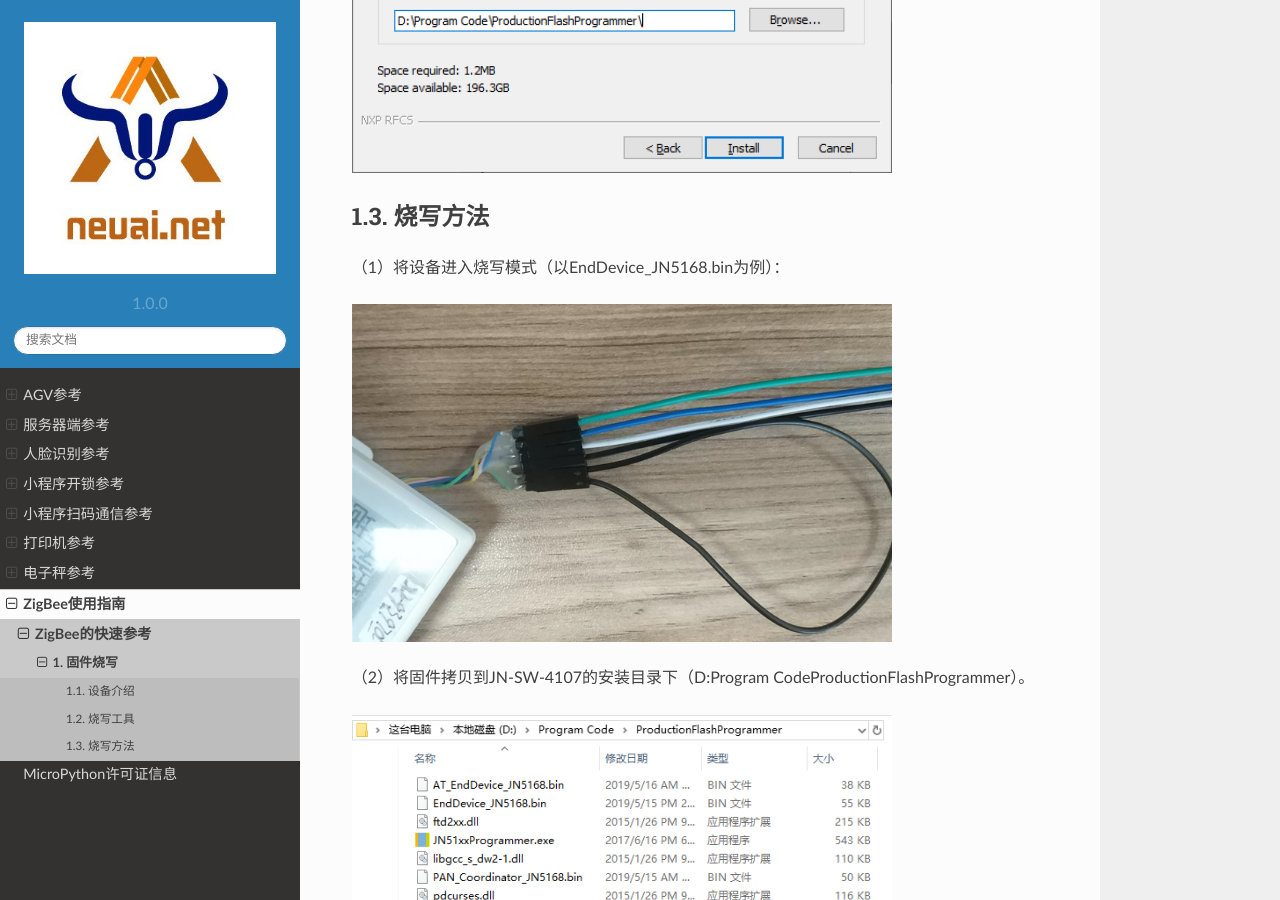
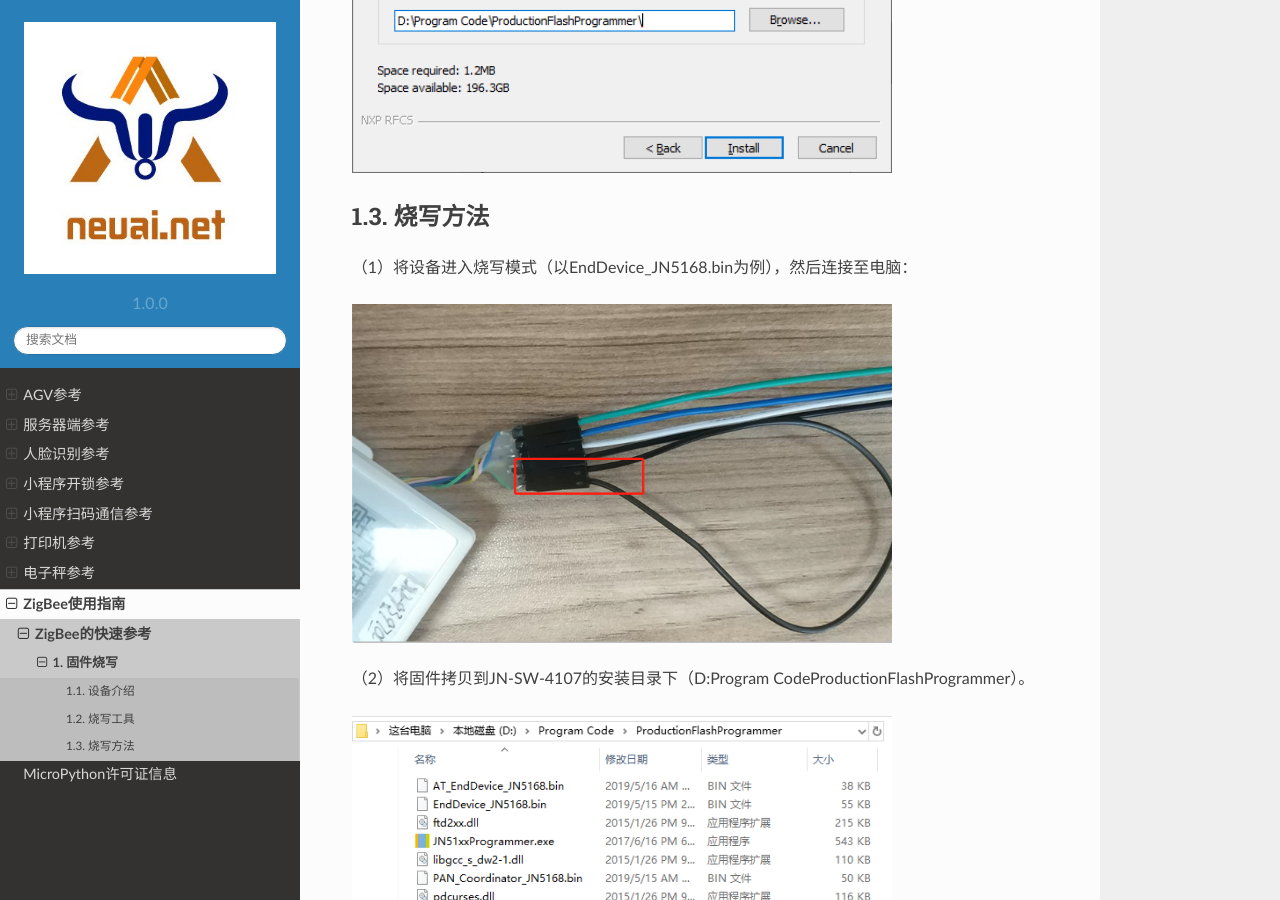
Before and after one commit to ieflex/newretaildoc, a Sphinx documentation site: the page built from docs/zigbee/quickref/burn.rst, in a window 1280 px wide and 900 px high, scrolled down 1956 px. Built offline with Sphinx 7.4.7 and the Read the Docs theme 2.0.0, drawn with Linux system fonts in a browser that asks for light colours; pages that are not in the unit, such as notebooks, are missing from menus.

Commit message:
更新ZigBee设备烧写方法

```diff
--- a/docs/zigbee/quickref/burn.rst
+++ b/docs/zigbee/quickref/burn.rst
@@ -44,9 +44,9 @@
 烧写方法
 ----------------------------
 
-（1）将设备进入烧写模式（以EndDevice_JN5168.bin为例）：
+（1）将设备进入烧写模式（以EndDevice_JN5168.bin为例），然后连接至电脑：
 
-.. image:: img/burn2.jpg
+.. image:: img/burn2.png
     :alt: burn
     :width: 540px
 
```
Also changed, not shown: docs/zigbee/quickref/img/burn2.jpg (deleted), docs/zigbee/quickref/img/burn2.png (added).
